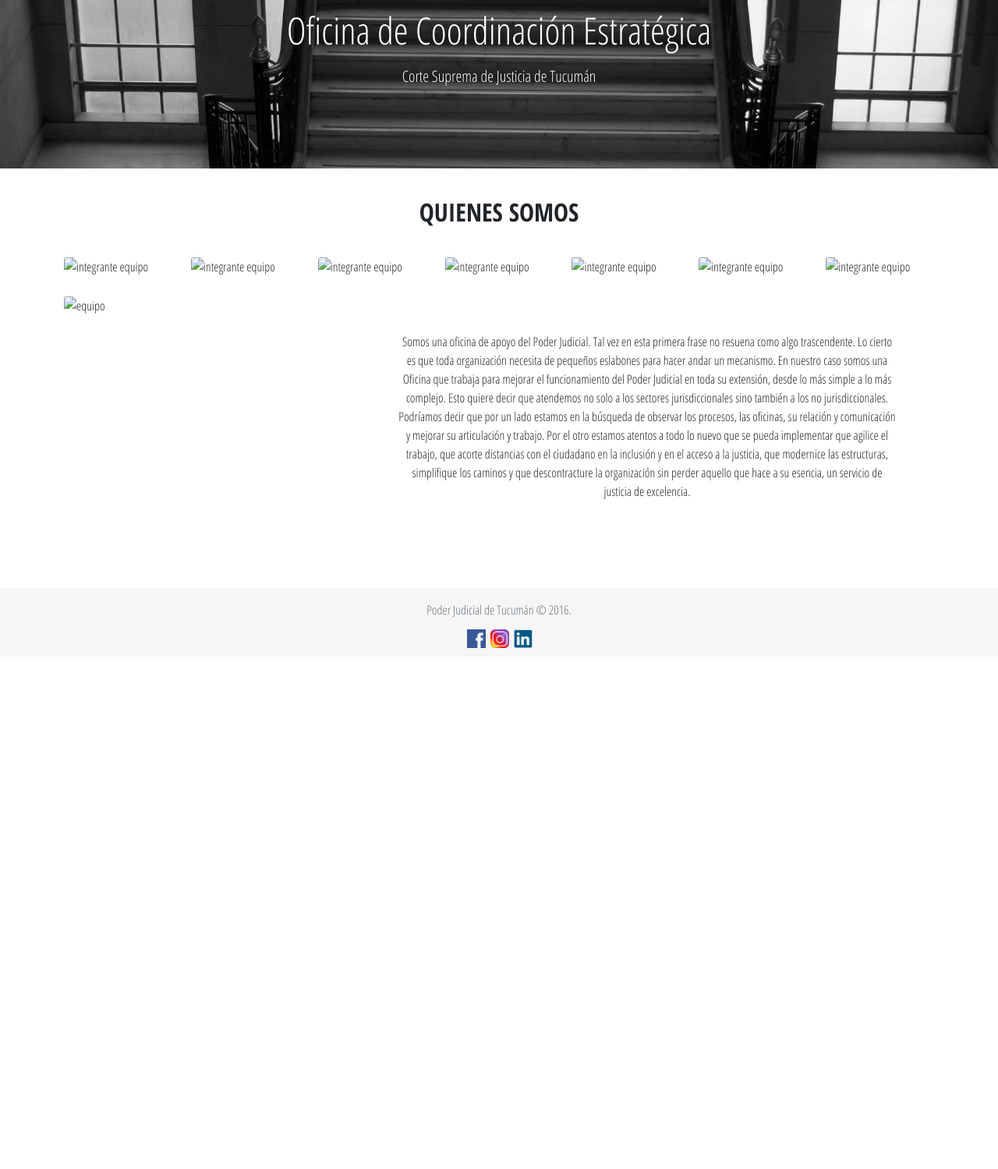
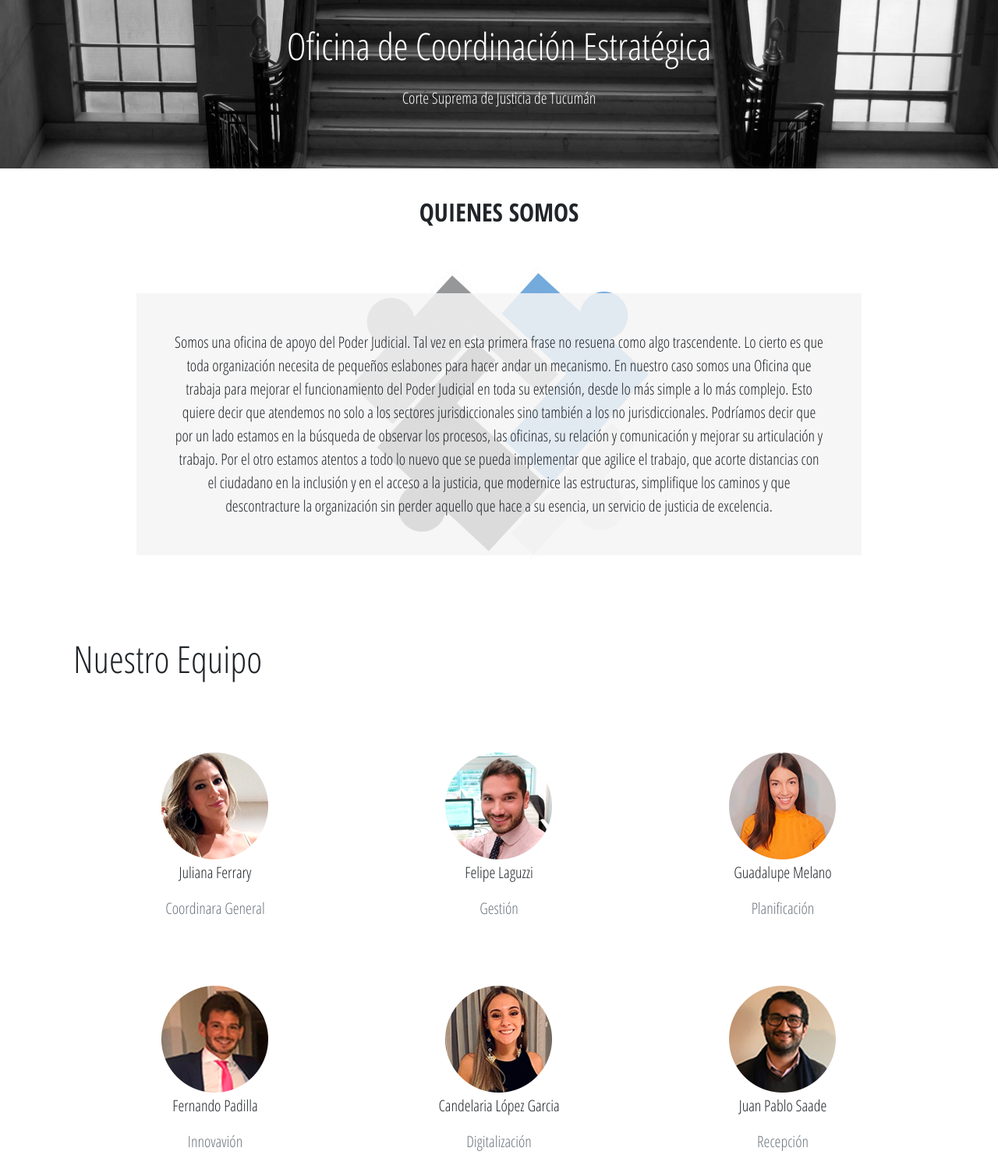
Before and after one commit to juampisl89/27300, a plain HTML site: page quienesSomos.html in a window 1280 px wide. Shown: the part 84-1583 px from the top of the page at 78% size. Before the commit the page ends 926 px from the top, so only its background shows below. Drawn offline with nearby package versions, Linux system fonts and the light colour scheme.

Commit message:
quienes somos

```diff
--- a/quienesSomos.html
+++ b/quienesSomos.html
@@ -3,10 +3,10 @@
 <head>
 	<meta charset="utf-8">
 	<meta name="viewport" content="width=device-width, initial-scale=1">
-	<meta name="description" content="">
- 	<meta name="keywords"  content="">
+	<meta name="description" content="Oficina de coordinación estratégica, Corte Suprema de Justicia Tucumán">
+  <meta name="keywords"  content="Justicia, Tucumán, Corte Suprema, Tribunales, Quienes Somos">
 
-	<title>Tercera Entrega PF</title>
+	<title>Quienes Somos</title>
 
     <link href="https://cdn.jsdelivr.net/npm/bootstrap@5.0.2/dist/css/bootstrap.min.css" rel="stylesheet" integrity="sha384-EVSTQN3/azprG1Anm3QDgpJLIm9Nao0Yz1ztcQTwFspd3yD65VohhpuuCOmLASjC" crossorigin="anonymous">
 	<link rel="stylesheet" type="text/css" href="css/estilos.css">
@@ -36,7 +36,7 @@
 		          <a class="nav-link active" href="quienesSomos.html">Quienes Somos</a>
 		        </li>
 		        <li class="nav-item">
-		          <a class="nav-link" href="#">Misión/Visión</a>
+		          <a class="nav-link" href="misionvision.html">Misión/Visión</a>
 		        </li>
 		         <li class="nav-item">
 		          <a class="nav-link" href="oficinasRelacionadas.html">Oficinas Relacionadas</a>
@@ -52,83 +52,79 @@
 	</header>
 			<!--            FIN DEL NAVBAR              -->
 	<div id="banner" class="d-flex align-items-center">
-      <div class="container animate__animated animate__bounce animate__delay-2s animate__fadeIn">
-        <div class="row">
-          <div class="col-lg-7 mx-auto text-center">
-            <p class="myTitles font-weight-bold text-white mb-2">Oficina de Coordinación Estratégica</p>
+      <div class="container-fluid animate__animated animate__bounce animate__delay-1s animate__fadeIn">
+        <div class="col-lg-7 mx-auto justify-content-center text-center">
+            <p class="myTitles text-white mt-5">Oficina de Coordinación Estratégica</p>
             <p class="mySubTitles text-white font-weight-light">Corte Suprema de Justicia de Tucumán</p>
-          </div>
         </div>
       </div>
   </div>
     	<div class="container">
 		<div class="titulo-oficinas text-center">QUIENES SOMOS</div>
-		<div class="row g-4">
-			<div class="col">
-				<div class="">
-					 <img src="media/felipe1.jpg" class="card-img" alt="integrante equipo">
-				</div>
-			</div>
-			<div class="col">
-				<div class="">
-					 <img src="media/felipe1.jpg" class="card-img" alt="integrante equipo">
-				</div>
-			</div>
-			<div class="col">
-				<div class="">
-					 <img src="media/felipe1.jpg" class="card-img" alt="integrante equipo">
-				</div>
-			</div>
-			<div class="col">
-				<div class="">
-					 <img src="media/felipe1.jpg" class="card-img" alt="integrante equipo">
-				</div>
-			</div>
-			<div class="col">
-				<div class="">
-					 <img src="media/felipe1.jpg" class="card-img" alt="integrante equipo">
-				</div>
-			</div>
-			<div class="col">
-				<div class="">
-					 <img src="media/felipe1.jpg" class="card-img" alt="integrante equipo">
-				</div>
-			</div>
-			<div class="col">
-				<div class="">
-					 <img src="media/felipe1.jpg" class="card-img" alt="integrante equipo">
+		<div id="bgImg" class="d-flex align-items-center">
+	     <div class="d-flex mt-5">
+
+	        		<div class="col align-self-center col-lg-10  mx-auto text-center">
+    				 	<p class="p-5 bgTexto mySubTitles">
+			             	Somos una oficina de apoyo del Poder Judicial. Tal vez en esta primera frase no resuena como algo trascendente. Lo cierto es que toda organización necesita de pequeños eslabones para hacer andar un mecanismo. En nuestro caso somos una Oficina que trabaja para mejorar el funcionamiento del Poder Judicial en toda su extensión, desde lo más simple a lo más complejo. Esto quiere decir que atendemos no solo a los sectores jurisdiccionales sino también a los no jurisdiccionales. Podríamos decir que por un lado estamos en la búsqueda de observar los procesos, las oficinas, su relación y comunicación y mejorar su articulación y trabajo. Por el otro estamos atentos a todo lo nuevo que se pueda implementar que agilice el trabajo, que acorte distancias con el ciudadano en la inclusión y en el acceso a la justicia, que modernice las estructuras, simplifique los caminos y que descontracture la organización sin perder aquello que hace a su esencia, un servicio de justicia de excelencia.
+	          			</p>
    					</div>
 	    </div>
     </div>
+    <section id="equipo" class="container-fluid d-flex align-items-center flex-wrap mx-auto">
+    	<p class="myTitles mt-5 col-12">Nuestro Equipo</p><!-- h1 y media querie para q se centre en mobile -->
+    	<div class="col-12 col-md-4 text-center align-items-center">
+    			<img class="animate__animated animate__bounce  animate__fadeInLeft" src="media/juli.png" alt="Juliana" loading="lazy">
+						<p class="mySubTitles">Juliana Ferrary</p>
+						<p class="text-muted mySubTitles ">Coordinara General</p>
+
+
     	</div>
-	<div class="container mt-4">
-		<div class="row g-4">
-			<div class="col-12 col-lg-4">
-				<div class="">
-					 <img src="media/grupal.jpg" class="card-img" alt="equipo">
+    	<div class="col-12 col-md-4 flex-wrap text-center align-items-center">
+    			<img class="animate__animated animate__bounce  animate__fadeInLeft" src="media/feli.png" alt="Felipe" loading="lazy">
+						<p class="mySubTitles">Felipe Laguzzi</p>
+						<p class="text-muted mySubTitles">Gestión</p>
     	</div>
+    	<div class="col-12 col-md-4 flex-wrap text-center align-items-center">
+    			<img class="animate__animated animate__bounce  animate__fadeInLeft" src="media/guadi.png" alt="Guadalupe" loading="lazy">
+						<p class="mySubTitles">Guadalupe Melano</p>
+						<p class="text-muted mySubTitles">Planificación</p>
     	</div>
-			<div class="col-12 col-lg-8">
-				<p class="quienes-somos-descripción text-center p-5">Somos una oficina de apoyo del Poder Judicial. Tal vez en esta primera frase no resuena como algo trascendente. Lo cierto es que toda organización necesita de pequeños eslabones para hacer andar un mecanismo. En nuestro caso somos una Oficina que trabaja para mejorar el funcionamiento del Poder Judicial en toda su extensión, desde lo más simple a lo más complejo. Esto quiere decir que atendemos no solo a los sectores jurisdiccionales sino también a los no jurisdiccionales. Podríamos decir que por un lado estamos en la búsqueda de observar los procesos, las oficinas, su relación y comunicación y mejorar su articulación y trabajo. Por el otro estamos atentos a todo lo nuevo que se pueda implementar que agilice el trabajo, que acorte distancias con el ciudadano en la inclusión y en el acceso a la justicia, que modernice las estructuras, simplifique los caminos y que descontracture la organización sin perder aquello que hace a su esencia, un servicio de justicia de excelencia.</p>
+    	<div class="col-12 col-md-4 flex-wrap text-center align-items-center">
+    			<img class="animate__animated animate__bounce  animate__fadeInLeft" src="media/fer.png" alt="Fernando" loading="lazy">
+						<p class="mySubTitles">Fernando Padilla</p>
+						<p class="text-muted mySubTitles">Innovavión</p>
     	</div>
+    	<div class="col-12 col-md-4 flex-wrap text-center align-items-center">
+    			<img class="animate__animated animate__bounce  animate__fadeInLeft" src="media/cande2.png" alt="Candelaria" loading="lazy">
+						<p class="mySubTitles">Candelaria López Garcia</p>
+						<p class="text-muted mySubTitles">Digitalización</p>
     	</div>
+    	<div class="col-12 col-md-4 flex-wrap text-center align-items-center">
+    			<img class="animate__animated animate__bounce  animate__fadeInLeft" src="media/juampi.png" alt="Juan Pablo" loading="lazy">
+						<p class="mySubTitles">Juan Pablo Saade</p>
+						<p class="text-muted mySubTitles">Recepción</p>
     	</div>
+
+
+    </section>
+
 
 	<!--Footer-->
    <footer id="footer">
-		<div class="container-fluid mt-5">
+			<div class="container-fluid mt-5 align-items-center">
 				<div class="row">
 					  	<div class="mt-3 d-flex justify-content-center">
 					  		<span class="text-muted">Poder Judicial de Tucumán © 2016.</span>
 					  	</div>
 					<ul class="nav my-2 d-flex justify-content-center">
-					  <li class="ms-3"><a href="https://www.argoshub.com/wp-content/uploads/2020/11/Facebook-Logo-cuadrado.jpg"><img src="media/facebook.png"width="24" height="24"></a></li>
-				      <li><a href="https://pbs.twimg.com/profile_images/730398192169328640/aN0B-LIm_400x400.jpg" width="24" height="24"><img src="media/instag.jpeg" width="24" height="24"></a></li>
-				      <li><a href="https://help.twitter.com/content/dam/help-twitter/brand/logo.png" ><img src="media/lkdin.png" width="24" height="24"></a></li>
+						  <li class="ms-3"><a href="https://www.argoshub.com/wp-content/uploads/2020/11/Facebook-Logo-cuadrado.jpg" target="_blank"><img src="media/facebook.png"width="24" height="24"></a></li>
+					      <li><a href="https://pbs.twimg.com/profile_images/730398192169328640/aN0B-LIm_400x400.jpg" target="_blank" width="24" height="24"><img src="media/instag.jpeg" width="24" height="24"></a></li>
+					      <li><a href="https://help.twitter.com/content/dam/help-twitter/brand/logo.png" target="_blank"><img src="media/lkdin.png" width="24" height="24"></a></li>
 		    		</ul>
 				</div>
 			</div>
-
+		</footer>
 	<script src="animationjs/wow.js"></script>
     <script>
     new WOW().init();
```
Lines whose indentation alone changed are shown as unchanged.
